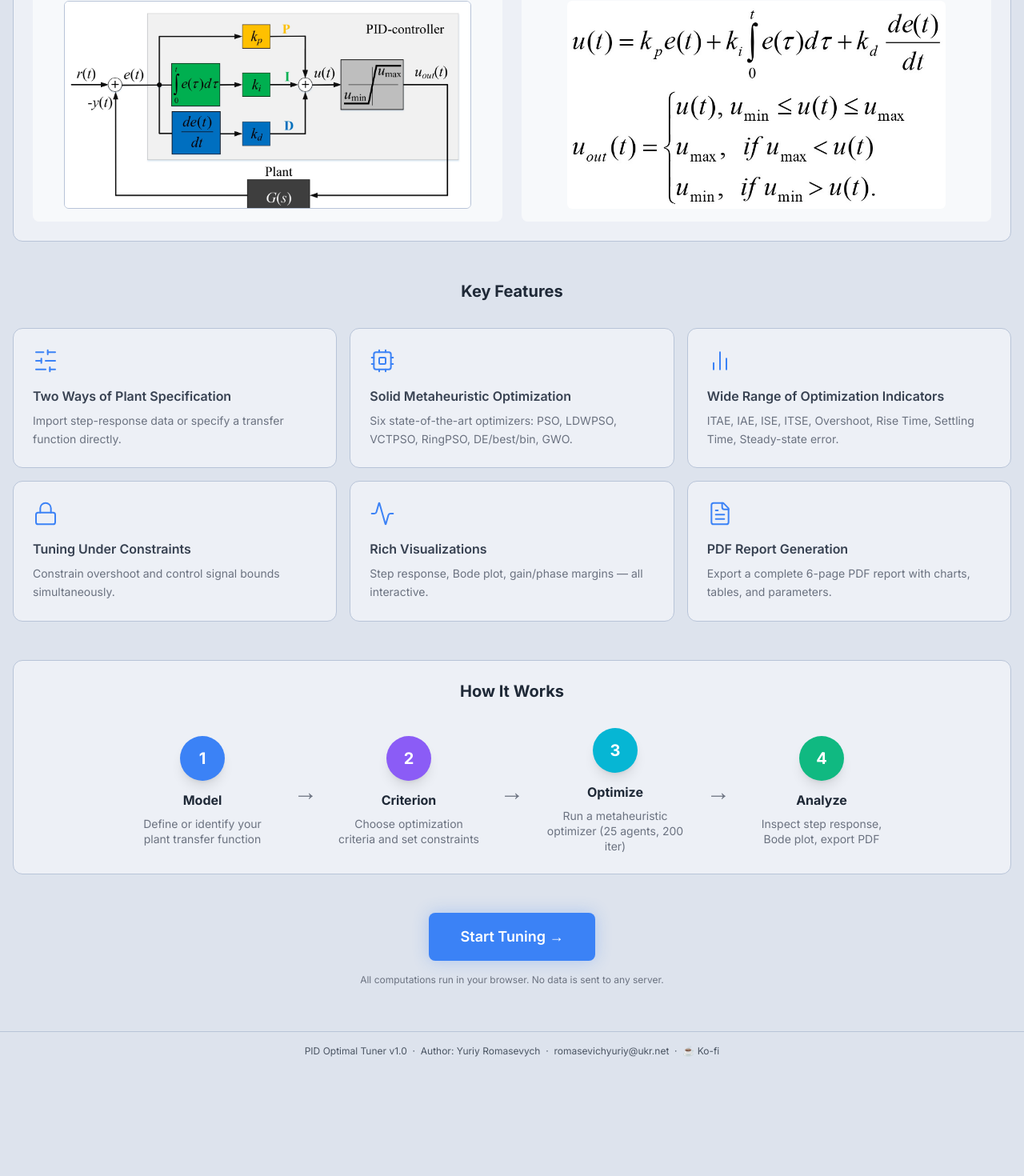
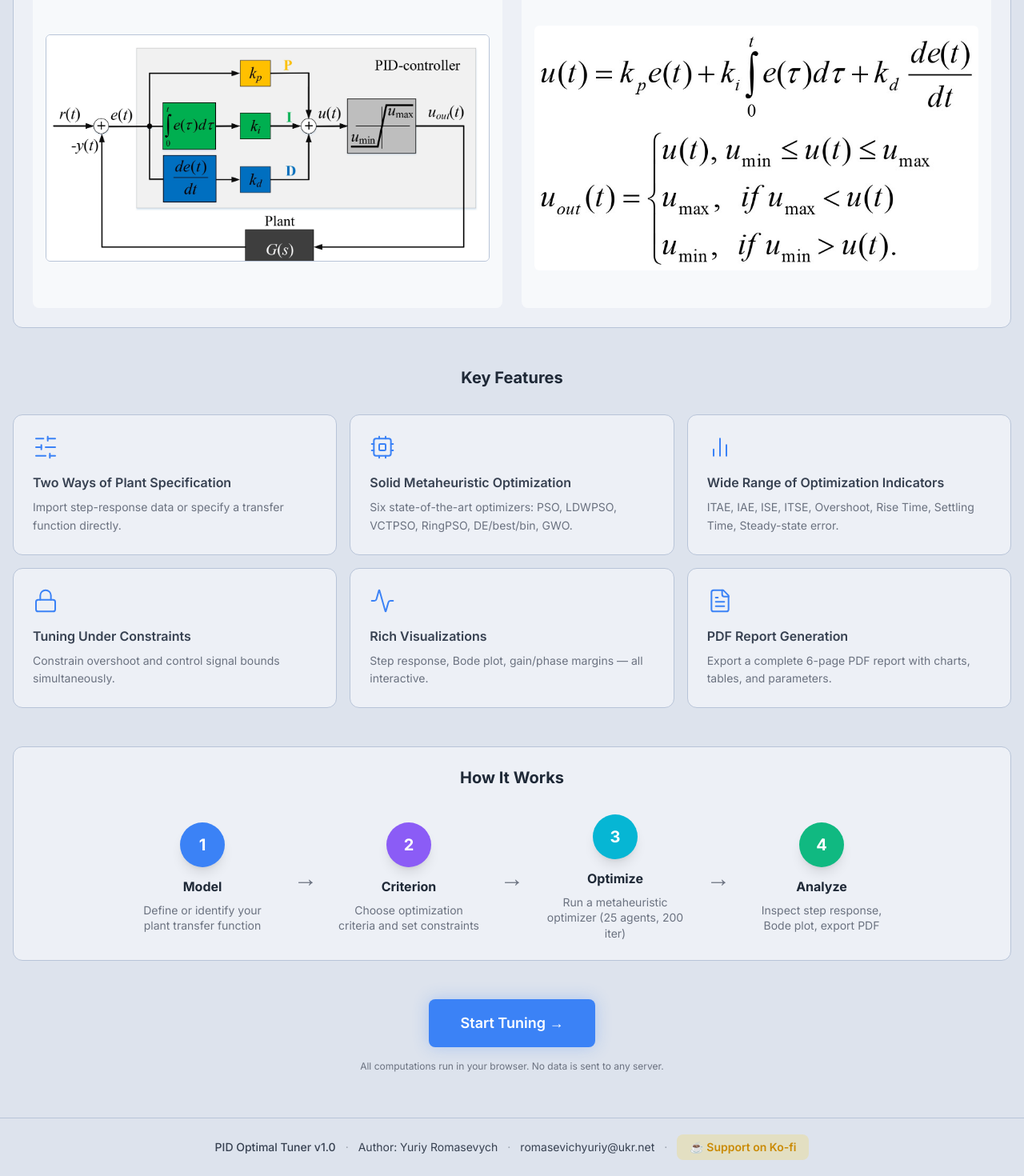
Before and after one commit to romasevych-yuriy/PID_Optimal_Tuner, a React (Vite) app: page /#/ in a window 1280 px wide. Shown: the part 849-2319 px from the top of the page at 80% size. Before the commit the page ends 2187 px from the top, so only its background shows below. Built offline with nearby package versions, Linux system fonts and the light colour scheme.

Commit message:
ui: bigger footer text, Ko-fi button, less hero gap, larger PID diagram

```diff
--- a/src/components/Layout.jsx
+++ b/src/components/Layout.jsx
@@ -9,12 +9,23 @@ export default function Layout() {
       <main className="flex-1 container mx-auto px-4 py-6 max-w-7xl">
         <Outlet />
       </main>
-      <footer className="border-t border-dark-border py-4 text-center text-gray-600 text-xs">
-        <span>PID Optimal Tuner v1.0 &nbsp;·&nbsp; </span>
-        <span>Author: Yuriy Romasevych &nbsp;·&nbsp; </span>
-        <a href="mailto:romasevichyuriy@ukr.net" className="hover:text-accent-blue transition-colors">romasevichyuriy@ukr.net</a>
-        <span> &nbsp;·&nbsp; </span>
-        <a href="https://ko-fi.com/yurii1" target="_blank" rel="noopener noreferrer" className="hover:text-accent-yellow transition-colors">☕ Ko-fi</a>
+      <footer className="border-t border-dark-border py-5 text-center text-gray-700 text-sm">
+        <div className="flex flex-wrap items-center justify-center gap-x-3 gap-y-2">
+          <span className="font-medium">PID Optimal Tuner v1.0</span>
+          <span className="text-gray-400">·</span>
+          <span>Author: Yuriy Romasevych</span>
+          <span className="text-gray-400">·</span>
+          <a href="mailto:romasevichyuriy@ukr.net" className="hover:text-accent-blue transition-colors">romasevichyuriy@ukr.net</a>
+          <span className="text-gray-400">·</span>
+          <a
+            href="https://ko-fi.com/yurii1"
+            target="_blank"
+            rel="noopener noreferrer"
+            className="inline-flex items-center gap-1.5 bg-yellow-400/20 hover:bg-yellow-400/35 text-yellow-600 font-semibold px-4 py-1.5 rounded-lg transition-colors text-sm"
+          >
+            ☕ Support on Ko-fi
+          </a>
+        </div>
       </footer>
     </div>
   )
--- a/src/pages/HomePage.jsx
+++ b/src/pages/HomePage.jsx
@@ -18,7 +18,7 @@ export default function HomePage() {
     <div className="animate-fade-in space-y-12">
 
       {/* Hero — 75 vh */}
-      <section className="flex flex-col items-center justify-center text-center min-h-[75vh] py-20">
+      <section className="flex flex-col items-center justify-center text-center min-h-[75vh] pt-16 pb-4">
         <h1 className="text-5xl md:text-6xl font-bold mb-8 leading-tight">
           <span className="text-gradient">PID Optimal Tuner</span>
         </h1>
@@ -40,20 +40,20 @@ export default function HomePage() {
         <p className="text-gray-500 text-center text-sm mb-6">Parallel PID form implemented in this tool</p>
 
         <div className="grid grid-cols-1 lg:grid-cols-2 gap-6">
-          <div className="flex items-center justify-center p-4 rounded-lg bg-white/60" style={{ minHeight: 280 }}>
+          <div className="flex items-center justify-center p-4 rounded-lg bg-white/60" style={{ minHeight: 400 }}>
             <img
               src="pid-plant.jpg"
               alt="PID Controller + Plant Block Diagram"
               className="max-w-full object-contain rounded-md border border-dark-border"
-              style={{ maxHeight: 260 }}
+              style={{ maxHeight: 420 }}
             />
           </div>
-          <div className="flex items-center justify-center p-4 rounded-lg bg-white/60" style={{ minHeight: 280 }}>
+          <div className="flex items-center justify-center p-4 rounded-lg bg-white/60" style={{ minHeight: 400 }}>
             <img
               src="pid-formula.jpg"
               alt="PID Controller Formula"
               className="max-w-full object-contain rounded-md"
-              style={{ maxHeight: 260 }}
+              style={{ maxHeight: 420 }}
             />
           </div>
         </div>
```
